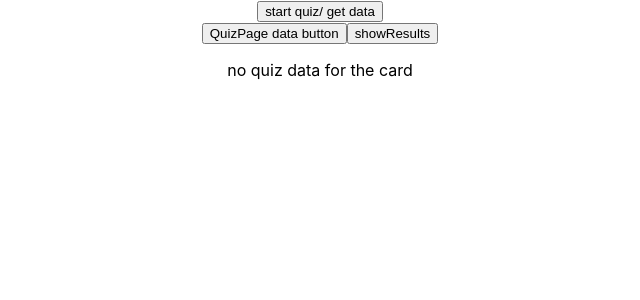
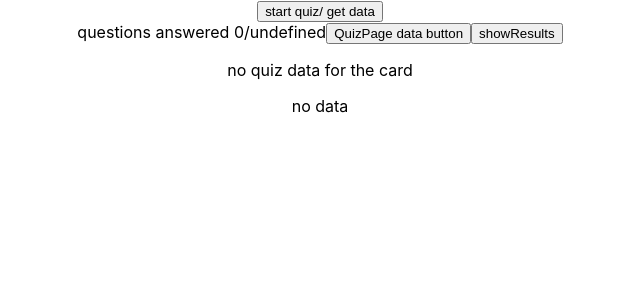
Before and after one commit to dariquewarren/triviaapp, a React (Create React App) app: page / in a window 1280 px wide. Shown: the top 300 px of the page, without its empty margins (320-960 px from the left). Built offline with nearby package versions, Linux system fonts and the light colour scheme.

Commit message:
setup tracking for questions answered vd questions available

```diff
--- a/src/App.js
+++ b/src/App.js
@@ -5,7 +5,6 @@ import QuestionCard from './Components/QuestionCard';
 import QuizPage from './Components/QuizPage';
 function App() {
 const [quizData, setQuizData] = useState()
-const [quizAnswers, setQuizAnswers] = useState([])
 
    const getTriviaData =()=>{
      fetch('https://opentdb.com/api.php?amount=10&category=9&difficulty=easy&type=boolean').then((response)=>{
@@ -36,7 +35,7 @@ useEffect(()=>{
 
    </header>
 
-   <QuizPage quiz={quizData} quizAnswers={quizAnswers} />
+   <QuizPage quiz={quizData}  />
     </div>
   );
 }
--- a/src/Components/QuestionCard.js
+++ b/src/Components/QuestionCard.js
@@ -36,7 +36,7 @@ function QuestionCard(props) {
 
 
 
-{(isGuessSubmitted) ? 'guess Submitted' :
+{(isGuessSubmitted) ? <h3 style={{backgroundColor: 'grey', border: '4px solid green'}}>Guess submitted</h3> :
 <Card style={{border: '4px solid black'}}>
 <Form
 onSubmit={(e)=>{
@@ -45,6 +45,7 @@ onSubmit={(e)=>{
       return  alert('selct a guess')
     }else{
         props.handleQuizAnswers(qObject)
+        props.addQuestionsAnswered(props.questionsAnswered + 1)
         changeIsGuessSubmitted(true)
     }
 
--- a/src/Components/QuizPage.js
+++ b/src/Components/QuizPage.js
@@ -7,11 +7,16 @@ function QuizPage(props) {
 
     const [quizAnswers, setQuizAnswers] = useState([])
     const [showResultsPage, toggleShowResultsPage] = useState(false)
+    const [questionsAnswered, addQuestionsAnswered] = useState(0)
+
+
 
     const handleQuizAnswers =(quizObject)=>{
 
         if(quizObject.userGuess ==='NO GUESS SELECTED'){
           return  alert('select a guess first please')
+        } else if(quizAnswers.includes(quizObject)){
+          return alert('dupe detected hopefully stopped')
         } else {
                     // setup a way to remove duplicates from the array before displaying it
 
@@ -28,6 +33,7 @@ function QuizPage(props) {
 
     return  (
         <div>
+        questions answered {questionsAnswered}/{(props.quiz) ? props.quiz.length : 'undefined'}
       <button
       onClick={()=>{
           console.log('quizpagedata props', props)
@@ -37,7 +43,7 @@ function QuizPage(props) {
 
       <button
       onClick={()=>{
-        toggleShowResultsPage(!showResultsPage)
+        toggleShowResultsPage(!!!showResultsPage)
           console.log('results page toggled to', showResultsPage )
       }}
       >showResults{showResultsPage}</button>
@@ -48,7 +54,7 @@ function QuizPage(props) {
           props.quiz.map((m)=>{
 
             return(
-                <QuestionCard key={m.question} handleQuizAnswers={handleQuizAnswers} {...m}/>
+                <QuestionCard key={m.question} handleQuizAnswers={handleQuizAnswers} addQuestionsAnswered={addQuestionsAnswered} questionsAnswered={questionsAnswered} {...m}/>
             )
           })
            :
@@ -56,7 +62,7 @@ function QuizPage(props) {
       }
 
 {
-  (showResultsPage) ? <ResultsPage quizResults={quizAnswers}/> : <p></p>
+  (showResultsPage) ? <ResultsPage quizResults={quizAnswers}/> : <p>no data</p>
 }
 
         </div>
--- a/src/Components/ResultsPage.js
+++ b/src/Components/ResultsPage.js
@@ -1,7 +1,11 @@
-import React from 'react'
+import React, {useEffect} from 'react'
 import ResultsCard from './ResultsCard'
 
 function ResultsPage(props) {
+    useEffect(()=>{
+
+    }, [props.quizResults])
+
     return (
         <div>
 <button
```
